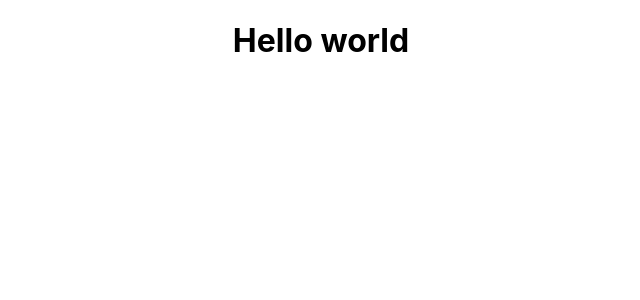
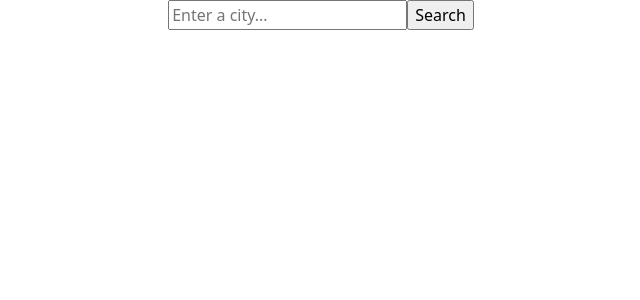
Before and after one commit to nikolaclare/weather-app-react, a React (Create React App) app: page / in a window 1280 px wide. Shown: the top 300 px of the page, without its empty margins (319-959 px from the left). Built offline with nearby package versions, Linux system fonts and the light colour scheme.

Commit message:
Bootstrap installed and initial search form created

```diff
--- a/package.json
+++ b/package.json
@@ -6,6 +6,7 @@
     "@testing-library/jest-dom": "^5.17.0",
     "@testing-library/react": "^13.4.0",
     "@testing-library/user-event": "^13.5.0",
+    "bootstrap": "^5.3.3",
     "react": "^18.3.1",
     "react-dom": "^18.3.1",
     "react-scripts": "5.0.1",
--- a/src/App.js
+++ b/src/App.js
@@ -1,12 +1,13 @@
 import React from "react";
+import Weather from "./Weather";
 import './App.css';
 
-function App() {
+export default function App() {
   return (
     <div className="App">
-      <h1> Hello world</h1>
+      <div className="container">
+        <Weather defaultCity="Melbourne" />
+      </div>
     </div>
   );
 }
-
-export default App;
--- /dev/null
+++ b/src/Weather.js
@@ -0,0 +1,12 @@
+import React from "react";
+
+export default function Weather() {
+  return (
+    <div className="Weather">
+      <form>
+        <input type="search" placeholder="Enter a city..." />
+        <input type="submit" value="Search"/>
+      </form>
+    </div>
+  )
+}
--- a/src/index.js
+++ b/src/index.js
@@ -2,6 +2,7 @@ import React from 'react';
 import ReactDOM from 'react-dom/client';
 import './index.css';
 import App from './App';
+import 'bootstrap/dist/css/bootstrap.min.css';
 import reportWebVitals from './reportWebVitals';
 
 const root = ReactDOM.createRoot(document.getElementById('root'));
```
Also changed, not shown: 1 other file (tests, documents, lock files or other folders).
